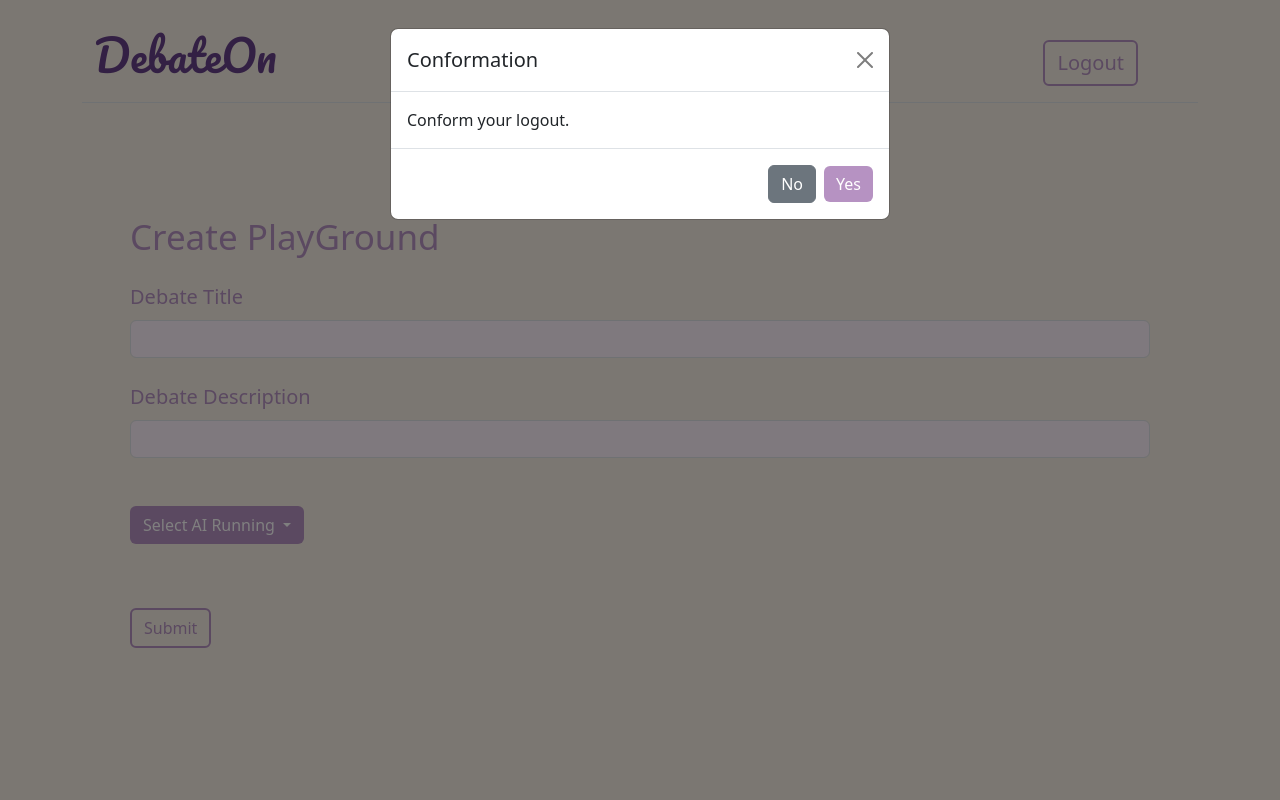
After one commit to Sakib-Dalal/DebateOn, a Flask app: page /userpage/create_playground in a window 1280 px wide, after a click on "Logout". The commit adds this page. Run offline with Flask 3, Linux system fonts and the light colour scheme; the visitor is signed in with stand-in values (Sample User, id 1).

Commit message:
create playground

```diff
--- a/main.py
+++ b/main.py
@@ -95,15 +95,15 @@ def register():
         return redirect(url_for('userpage'))
     return render_template('register.html')
 
-# About Us Page
-@app.route('/aboutus')
-def aboutus():
-    return render_template('aboutus.html')
+# # About Us Page
+# @app.route('/aboutus')
+# def aboutus():
+#     return render_template('aboutus.html')
 
-# Features Page
-@app.route('/features')
-def features():
-    return render_template('features.html')
+# # Features Page
+# @app.route('/features')
+# def features():
+#     return render_template('features.html')
 
 # Users Main Page
 @app.route('/userpage')
@@ -113,242 +113,247 @@ def userpage():
     # Passing the name from the current_user
     return render_template('userpage.html', name=name)
 
-# add new device page
-@app.route('/new_device/<email>')
+@app.route("/userpage/create_playground")
 @login_required
-def new_device(email):
-    return render_template('new_device.html', email=email)
+def create_playground():
+    return render_template('playground_create.html')
 
-# delete device
-@app.route('/delete_device/<name>/<device_name>/<device_key>')
-@login_required
-def delete_device(name, device_name, device_key):
-    # delete csv file
-    path = f"./data/{device_key}.csv"
-    os.remove(path)
-    # Update data here
-    record_to_be_updated = db.session.execute(db.select(User).where(User.email == name)).scalar()
-    devices = str(record_to_be_updated.device)
-    devices_api = str(record_to_be_updated.device_API)
-    # using split to convert string to list
-    device_list = devices.split(",")
-    device_api_list = devices_api.split(",")
-    print(device_name, device_key)
-    # delete device name and device key
-    device_list.remove(device_name)
-    device_api_list.remove(device_key)
-    dl = ",".join(device_list)
-    da = ",".join(device_api_list)
-    # convert to string
-    # update record
-    record_to_be_updated.device =  dl  # update value
-    record_to_be_updated.device_API = da
-    print("delete value")
-    db.session.commit()
-    flash("Please Re-Login to overwrite changes.")
-    return redirect(url_for('login'))
+# # add new device page
+# @app.route('/new_device/<email>')
+# @login_required
+# def new_device(email):
+#     return render_template('new_device.html', email=email)
 
-# display created api key
-@app.route('/display_API/<email>/<device_name>/<API_key>')
-@login_required
-def display_api(email, device_name, API_key):
-    return render_template("display_api.html", email=email, device_name=device_name, API_key=API_key)
+# # delete device
+# @app.route('/delete_device/<name>/<device_name>/<device_key>')
+# @login_required
+# def delete_device(name, device_name, device_key):
+#     # delete csv file
+#     path = f"./data/{device_key}.csv"
+#     os.remove(path)
+#     # Update data here
+#     record_to_be_updated = db.session.execute(db.select(User).where(User.email == name)).scalar()
+#     devices = str(record_to_be_updated.device)
+#     devices_api = str(record_to_be_updated.device_API)
+#     # using split to convert string to list
+#     device_list = devices.split(",")
+#     device_api_list = devices_api.split(",")
+#     print(device_name, device_key)
+#     # delete device name and device key
+#     device_list.remove(device_name)
+#     device_api_list.remove(device_key)
+#     dl = ",".join(device_list)
+#     da = ",".join(device_api_list)
+#     # convert to string
+#     # update record
+#     record_to_be_updated.device =  dl  # update value
+#     record_to_be_updated.device_API = da
+#     print("delete value")
+#     db.session.commit()
+#     flash("Please Re-Login to overwrite changes.")
+#     return redirect(url_for('login'))
 
-# create new device database page
-@app.route('/register_new_device/<name>', methods=['GET', 'POST'])
-@login_required
-def register_new_device(name):
-    if request.method == 'POST':
-        email = request.form.get('email')
-        device_name = request.form.get('device_name')
-        api = f"{email}-{device_name}"
+# # display created api key
+# @app.route('/display_API/<email>/<device_name>/<API_key>')
+# @login_required
+# def display_api(email, device_name, API_key):
+#     return render_template("display_api.html", email=email, device_name=device_name, API_key=API_key)
 
-        if name == email:
-            # generate api_key
-            API_key = str(generate_password_hash(api, method='pbkdf2:sha256', salt_length=8))[-15:]
-            # create CSV file
-            file_path = f"./data/{API_key}.csv"
-            with open(file_path, 'w') as csv_file:
-                csv_write = csv.writer(csv_file)
-                csv_write.writerow(['Time', 'Blood_Pressure', 'ECG', 'Body_Temperature'])
-            print("file created")
+# # create new device database page
+# @app.route('/register_new_device/<name>', methods=['GET', 'POST'])
+# @login_required
+# def register_new_device(name):
+#     if request.method == 'POST':
+#         email = request.form.get('email')
+#         device_name = request.form.get('device_name')
+#         api = f"{email}-{device_name}"
 
-            # Update data here
-            record_to_be_updated = db.session.execute(db.select(User).where(User.email == name)).scalar()
-            # print data
-            devices = str(record_to_be_updated.device)
-            devices_api = str(record_to_be_updated.device_API)
-            # using split to convert sting to list
-            device_list = devices.split(",")
-            device_api_list = devices_api.split(",")
-            # appending new device
-            device_list.append(device_name)
-            device_api_list.append(API_key)
-            dl = ",".join(device_list)
-            da =  ",".join(device_api_list)
-            # convert to string
-            # update record
-            record_to_be_updated.device =  dl  # update value
-            record_to_be_updated.device_API = da
-            print("updated value")
-            db.session.commit()
-            # Get the public IP address
-            response = requests.get('https://api.ipify.org?format=json')
-            public_ip = response.json()['ip']
-            return render_template("display_api.html", email=email, device_name=device_name, API_key=API_key, public_ip=public_ip)
-        else:
-            flash("You entered incorrect email. Please re-login!")
-            return redirect(url_for('login'))
-    return render_template('index.html')
+#         if name == email:
+#             # generate api_key
+#             API_key = str(generate_password_hash(api, method='pbkdf2:sha256', salt_length=8))[-15:]
+#             # create CSV file
+#             file_path = f"./data/{API_key}.csv"
+#             with open(file_path, 'w') as csv_file:
+#                 csv_write = csv.writer(csv_file)
+#                 csv_write.writerow(['Time', 'Blood_Pressure', 'ECG', 'Body_Temperature'])
+#             print("file created")
+
+#             # Update data here
+#             record_to_be_updated = db.session.execute(db.select(User).where(User.email == name)).scalar()
+#             # print data
+#             devices = str(record_to_be_updated.device)
+#             devices_api = str(record_to_be_updated.device_API)
+#             # using split to convert sting to list
+#             device_list = devices.split(",")
+#             device_api_list = devices_api.split(",")
+#             # appending new device
+#             device_list.append(device_name)
+#             device_api_list.append(API_key)
+#             dl = ",".join(device_list)
+#             da =  ",".join(device_api_list)
+#             # convert to string
+#             # update record
+#             record_to_be_updated.device =  dl  # update value
+#             record_to_be_updated.device_API = da
+#             print("updated value")
+#             db.session.commit()
+#             # Get the public IP address
+#             response = requests.get('https://api.ipify.org?format=json')
+#             public_ip = response.json()['ip']
+#             return render_template("display_api.html", email=email, device_name=device_name, API_key=API_key, public_ip=public_ip)
+#         else:
+#             flash("You entered incorrect email. Please re-login!")
+#             return redirect(url_for('login'))
+#     return render_template('index.html')
 
 # data section here
 # create plotly graph
-@app.route('/graph/<email>/<device_name>/<device_key>')
-@login_required
-def graph(email, device_name, device_key):
-    # read csv file
-    file_path = f"./data/{device_key}.csv"
-    db = pd.read_csv(file_path)
+# @app.route('/graph/<email>/<device_name>/<device_key>')
+# @login_required
+# def graph(email, device_name, device_key):
+#     # read csv file
+#     file_path = f"./data/{device_key}.csv"
+#     db = pd.read_csv(file_path)
 
-    index = db.index.to_list()
-    labels = db.columns.to_list()
-    values = db.mean().to_list()
-    time = db.Time.to_list()
-    blood_pressure = db.Blood_Pressure.to_list()
-    ecg = db.ECG.to_list()
-    body_temperature = db.Body_Temperature.to_list()
+#     index = db.index.to_list()
+#     labels = db.columns.to_list()
+#     values = db.mean().to_list()
+#     time = db.Time.to_list()
+#     blood_pressure = db.Blood_Pressure.to_list()
+#     ecg = db.ECG.to_list()
+#     body_temperature = db.Body_Temperature.to_list()
 
-    BloodPressureGraph = {
-        'x': time,
-        'y': blood_pressure,
-        'type': 'scatter',
-        'mode': 'lines+markers',
-        'marker': {'color': 'red',
-                'size': blood_pressure},
-        'name': 'Sample Data',
-    }
+#     BloodPressureGraph = {
+#         'x': time,
+#         'y': blood_pressure,
+#         'type': 'scatter',
+#         'mode': 'lines+markers',
+#         'marker': {'color': 'red',
+#                 'size': blood_pressure},
+#         'name': 'Sample Data',
+#     }
 
-    BloodPressureBarGraph = {
-        'x': time,
-        'y': blood_pressure,
-        'type': 'bar',
-        'marker': {'color': '#F45050'},
-        'name': 'Bar Data'
-    }
+#     BloodPressureBarGraph = {
+#         'x': time,
+#         'y': blood_pressure,
+#         'type': 'bar',
+#         'marker': {'color': '#F45050'},
+#         'name': 'Bar Data'
+#     }
 
-    BodyTemperatureGraph = {
-        'x': time,
-        'y': body_temperature,
-        'type': 'scatter',
-        'mode': 'lines+markers',
-        'marker': {'color': "gray",
-                'size': body_temperature},  # Set the color here
-        'name': 'Sample Data',
-    }
+#     BodyTemperatureGraph = {
+#         'x': time,
+#         'y': body_temperature,
+#         'type': 'scatter',
+#         'mode': 'lines+markers',
+#         'marker': {'color': "gray",
+#                 'size': body_temperature},  # Set the color here
+#         'name': 'Sample Data',
+#     }
 
-    BodyTemperatureBarGraph = {
-        'x': time,
-        'y': body_temperature,
-        'type': 'bar',
-        'marker': {'color': 'gray'},
-        'name': 'Bar Data'
-    }
+#     BodyTemperatureBarGraph = {
+#         'x': time,
+#         'y': body_temperature,
+#         'type': 'bar',
+#         'marker': {'color': 'gray'},
+#         'name': 'Bar Data'
+#     }
 
-    # Create some JSON data for pie chart
-    MeanPieChart = {
-        'title': "Mean Graph",
-        "textinfo": "label",
-        'labels': labels,
-        'values': values,
-        'hole':0.5,
-        'type': 'pie',
-        'name': 'Pie Data',
-        "textposition": "outside"
-    }
+#     # Create some JSON data for pie chart
+#     MeanPieChart = {
+#         'title': "Mean Graph",
+#         "textinfo": "label",
+#         'labels': labels,
+#         'values': values,
+#         'hole':0.5,
+#         'type': 'pie',
+#         'name': 'Pie Data',
+#         "textposition": "outside"
+#     }
 
-    # 3D graph
-    graph = go.Figure(data=[go.Mesh3d(
-        x=time,
-        y=blood_pressure,
-        z=body_temperature,
-        opacity=0.5,
-        color='rgba(255, 0, 0, 0.6)'  # Red color with opacity
-    )])
+#     # 3D graph
+#     graph = go.Figure(data=[go.Mesh3d(
+#         x=time,
+#         y=blood_pressure,
+#         z=body_temperature,
+#         opacity=0.5,
+#         color='rgba(255, 0, 0, 0.6)'  # Red color with opacity
+#     )])
 
-    graph.update_layout(
-        scene=dict(
-            xaxis=dict(nticks=4, range=[-100, 100], title="Time"),
-            yaxis=dict(nticks=4, range=[None, 100], title="Blood Pressure"),
-            zaxis=dict(nticks=4, range=[-100, None], title="Body Temperature"),
-        ),
+#     graph.update_layout(
+#         scene=dict(
+#             xaxis=dict(nticks=4, range=[-100, 100], title="Time"),
+#             yaxis=dict(nticks=4, range=[None, 100], title="Blood Pressure"),
+#             zaxis=dict(nticks=4, range=[-100, None], title="Body Temperature"),
+#         ),
 
-        margin=dict(r=0, l=0, b=0, t=0)
-    )
+#         margin=dict(r=0, l=0, b=0, t=0)
+#     )
 
-    #Create 3D scatter plot
-    scatter_graph = go.Figure(data=[go.Scatter3d(
-        x=time,
-        y=blood_pressure,
-        z=ecg,
-        mode='lines+markers',
-        marker=dict(
-            size=12,
-            color=blood_pressure,
-            colorscale='Viridis',
-            opacity=0.8
-        )
-    )])
+#     #Create 3D scatter plot
+#     scatter_graph = go.Figure(data=[go.Scatter3d(
+#         x=time,
+#         y=blood_pressure,
+#         z=ecg,
+#         mode='lines+markers',
+#         marker=dict(
+#             size=12,
+#             color=blood_pressure,
+#             colorscale='Viridis',
+#             opacity=0.8
+#         )
+#     )])
 
-    # Update layout
-    scatter_graph.update_layout(
-        scene=dict(
-            xaxis=dict(title='Time'),
-            yaxis=dict(title='Blood Pressure'),
-            zaxis=dict(title='ECG'),
-        ),
-        margin=dict(l=0, r=0, b=0, t=0),
-    )
+#     # Update layout
+#     scatter_graph.update_layout(
+#         scene=dict(
+#             xaxis=dict(title='Time'),
+#             yaxis=dict(title='Blood Pressure'),
+#             zaxis=dict(title='ECG'),
+#         ),
+#         margin=dict(l=0, r=0, b=0, t=0),
+#     )
 
-    # Convert the figure to JSON
-    graph_data = [BloodPressureGraph, BloodPressureBarGraph, BodyTemperatureGraph, BodyTemperatureBarGraph, MeanPieChart, graph, scatter_graph]
-    # Convert the data to JSON
-    graph_json = json.dumps(graph_data, cls=plotly.utils.PlotlyJSONEncoder)
+#     # Convert the figure to JSON
+#     graph_data = [BloodPressureGraph, BloodPressureBarGraph, BodyTemperatureGraph, BodyTemperatureBarGraph, MeanPieChart, graph, scatter_graph]
+#     # Convert the data to JSON
+#     graph_json = json.dumps(graph_data, cls=plotly.utils.PlotlyJSONEncoder)
 
-    return render_template('graph.html', graph_json=graph_json, email=email, device_name=device_name)
+#     return render_template('graph.html', graph_json=graph_json, email=email, device_name=device_name)
 
-# Table page
-@app.route('/table/<email>/<device_name>/<device_key>')
-@login_required
-def table(email, device_name, device_key):
-    # read csv file
-    file_path = f"./data/{device_key}.csv"
-    db = pd.read_csv(file_path)
+# # Table page
+# @app.route('/table/<email>/<device_name>/<device_key>')
+# @login_required
+# def table(email, device_name, device_key):
+#     # read csv file
+#     file_path = f"./data/{device_key}.csv"
+#     db = pd.read_csv(file_path)
 
-     # Define table data
-    header = dict(values=["Index"]+db.columns.to_list(),
-                    align='center',
-                    font=dict(color='white', size=12),
-                    fill=dict(color='#E72929'))
+#      # Define table data
+#     header = dict(values=["Index"]+db.columns.to_list(),
+#                     align='center',
+#                     font=dict(color='white', size=12),
+#                     fill=dict(color='#E72929'))
 
-    cells = dict(values=[db.index.to_list(),
-                        db.Time.to_list(),
-                        db.Blood_Pressure.to_list(),
-                        db.ECG.to_list(),
-                        db.Body_Temperature.to_list()],
+#     cells = dict(values=[db.index.to_list(),
+#                         db.Time.to_list(),
+#                         db.Blood_Pressure.to_list(),
+#                         db.ECG.to_list(),
+#                         db.Body_Temperature.to_list()],
 
-                align='center',
-                font=dict(color='#E72929', size=12),
-                fill=dict(color=["#EEEEEE", "#FEF2F4"]))
+#                 align='center',
+#                 font=dict(color='#E72929', size=12),
+#                 fill=dict(color=["#EEEEEE", "#FEF2F4"]))
 
-    table_data = {
-        'type': 'table',
-        'header': header,
-        'cells': cells
-    }
-    graph_data = [table_data]
-    # Convert the data to JSON
-    graph_json = json.dumps(graph_data)
-    return render_template('table.html', graph_json=graph_json, email=email, device_name=device_name)
+#     table_data = {
+#         'type': 'table',
+#         'header': header,
+#         'cells': cells
+#     }
+#     graph_data = [table_data]
+#     # Convert the data to JSON
+#     graph_json = json.dumps(graph_data)
+#     return render_template('table.html', graph_json=graph_json, email=email, device_name=device_name)
 
 # Logout Page
 @app.route('/logout')
@@ -356,57 +361,57 @@ def logout():
     logout_user()
     return redirect(url_for('home'))
 
-# API page Here
-# HTTP GET Read Record
-# example: http://127.0.0.1:5000/healthbox/api
-@app.route('/healthbox/api/<email>/<device_name>/<api>', methods=["GET"])
-def api(email, device_name, api):
-    # Open csv file here
-    file_path = f"./data/{api}.csv"
-    fileData = pd.read_csv(file_path)
-    data = {
-        "index": fileData.index.tolist(),
-        "Blood_Pressure": fileData["Blood_Pressure"].tolist(),
-        "Body_Temperature": fileData["Body_Temperature"].tolist(),
-        "ECG": fileData["ECG"].tolist(),
-        "Time": fileData["Time"].tolist()
-    }
-    if data:
-        return jsonify(data=data)
-    else:
-        return jsonify(error={"Not Found: Data or API key not found."})
+# # API page Here
+# # HTTP GET Read Record
+# # example: http://127.0.0.1:5000/healthbox/api
+# @app.route('/healthbox/api/<email>/<device_name>/<api>', methods=["GET"])
+# def api(email, device_name, api):
+#     # Open csv file here
+#     file_path = f"./data/{api}.csv"
+#     fileData = pd.read_csv(file_path)
+#     data = {
+#         "index": fileData.index.tolist(),
+#         "Blood_Pressure": fileData["Blood_Pressure"].tolist(),
+#         "Body_Temperature": fileData["Body_Temperature"].tolist(),
+#         "ECG": fileData["ECG"].tolist(),
+#         "Time": fileData["Time"].tolist()
+#     }
+#     if data:
+#         return jsonify(data=data)
+#     else:
+#         return jsonify(error={"Not Found: Data or API key not found."})
 
 # HTTP POST - create new record
 # example: http://127.0.0.1:5000/healthbox/api/add/6e3c96dc2d72cb7?time=12&bloodpressure=100&ecg=100&bodytemperature=100
-@app.route("/healthbox/api/add/<api_key>", methods=['POST'])
-def add_data(api_key):
-    file_path = f"./data/{api_key}.csv"
+# @app.route("/healthbox/api/add/<api_key>", methods=['POST'])
+# def add_data(api_key):
+#     file_path = f"./data/{api_key}.csv"
 
-    Time = request.args.get("time")
-    BloodPressure = request.args.get("bloodpressure")
-    ECG = request.args.get("ecg")
-    BodyTemperature = request.args.get("bodytemperature")
+#     Time = request.args.get("time")
+#     BloodPressure = request.args.get("bloodpressure")
+#     ECG = request.args.get("ecg")
+#     BodyTemperature = request.args.get("bodytemperature")
 
-    new_data = [Time, BloodPressure, ECG, BodyTemperature]
+#     new_data = [Time, BloodPressure, ECG, BodyTemperature]
 
-    try:
-        # Read existing data from the CSV file
-        with open(file_path, mode='r') as file:
-            reader = csv.reader(file)
-            existing_data = list(reader)
+#     try:
+#         # Read existing data from the CSV file
+#         with open(file_path, mode='r') as file:
+#             reader = csv.reader(file)
+#             existing_data = list(reader)
 
-        #Append the new data
-        existing_data.append(new_data)
+#         #Append the new data
+#         existing_data.append(new_data)
 
-        # Write the updated data back to the CSV file
-        with open(file_path, mode='w', newline='') as file:
-            writer = csv.writer(file)
-            writer.writerows(existing_data)
-            print(new_data)
+#         # Write the updated data back to the CSV file
+#         with open(file_path, mode='w', newline='') as file:
+#             writer = csv.writer(file)
+#             writer.writerows(existing_data)
+#             print(new_data)
 
-        return jsonify(response={"success": "Successfully add the data."})
-    except:
-        return jsonify(error={"error": "Data not added. Please check API key."})
+#         return jsonify(response={"success": "Successfully add the data."})
+#     except:
+#         return jsonify(error={"error": "Data not added. Please check API key."})
 
 if __name__ == '__main__':
     app.run(debug=True, host="0.0.0.0", port=80)
--- /dev/null
+++ b/templates/playground_create.html
@@ -0,0 +1,90 @@
+{% include "header.html" %}
+
+<div class="container">
+  <nav class="navbar navbar-expand-lg bg-body-light border-bottom">
+      <div class="container-fluid">
+          <a class="navbar-brand fs-2 fw-light mt-3" href="/">
+                  <h1 class="logo" style="font-size: 43px">
+                      DebateOn
+                  </h1>
+          </a>
+
+          <div class="login" style="direction: ltr;">
+            <ul class="navbar-nav me-auto mb-2 mb-lg-0">
+                <li class="nav-item mobile_form">
+                        <button type="button" class="btn fs-5 mx-5 mt-4" style="color: #B692C2; border: 2px #B692C2 solid;" data-bs-toggle="modal" data-bs-target="#logout_button">
+                            Logout
+                        </button>
+                    <!-- Modal -->
+                    <div class="modal fade" id="logout_button" data-bs-backdrop="static" data-bs-keyboard="false" tabindex="-1" aria-labelledby="staticBackdropLabel" aria-hidden="true">
+                        <div class="modal-dialog">
+                        <div class="modal-content">
+                            <div class="modal-header">
+                                <h1 class="modal-title fs-5" id="staticBackdropLabel">Conformation</h1>
+                                <button type="button" class="btn-close" data-bs-dismiss="modal" aria-label="Close"></button>
+                            </div>
+                            <div class="modal-body">
+                                Conform your logout.
+                            </div>
+                            <div class="modal-footer">
+                                <button type="button" class="btn btn-secondary" data-bs-dismiss="modal">No</button>
+                                <a aria-current="page" href="{{ url_for('logout') }}">
+                                    <button type="button" class="btn btn-danger" style="color: #ffffff; background-color: #B692C2; border: #B692C2;">Yes</button>
+                                </a>
+                            </div>
+                        </div>
+                        </div>
+                    </div>
+                </li>
+
+            </ul>
+          </div>
+
+        </div>
+      </nav>
+
+<!-- Form -->
+        <div class="text-danger mx-5 mt-5 mb-5" style="margin: 55px; padding-top: 65px;">
+
+          <h1 class="fw-light mb-4" style="color: #B692C2; font-size: 35px;">
+            Create PlayGround</h1>
+
+          <!--Flash check-->
+          {% with messages = get_flashed_messages() %}
+            {% if messages %}
+              {% for message in messages %}
+                <div class="alert alert-warning alert-dismissible fade show" role="alert">
+                  <strong>Warning!</strong> {{ message }}
+                  <button type="button" class="btn-close" data-bs-dismiss="alert" aria-label="Close"></button>
+              </div>
+              {% endfor %}
+            {% endif %}
+          {% endwith %}
+
+          <form action="{{ url_for('login') }}" method="post">
+
+            <div class="mb-4">
+              <label for="exampleInputEmail1" class="form-label" style="color: #B692C2; font-size: 20px; font-weight:300;">Debate Title</label>
+              <input type="string" name="debate_title" required="required" class="form-control" id="exampleInputEmail1" aria-describedby="emailHelp" style="background-color: #fff2fc;">
+            </div>
+
+            <div class="mb-5">
+              <label for="exampleInputPassword1" class="form-label" style="color: #B692C2; font-size: 20px; font-weight:300;">Debate Description</label>
+              <input type="text" name="debate_description" required="required" class="form-control" style="background-color: #fff2fc;">
+            </div>
+
+            <div class="dropdown mb-5">
+                <button class="btn dropdown-toggle" type="button" data-bs-toggle="dropdown" aria-expanded="false" style="color: #ffffff; background-color: #B692C2;">
+                  Select AI Running
+                </button>
+                <ul class="dropdown-menu">
+                  <li><a class="dropdown-item" href="#">On Go Running</a></li>
+                  <li><a class="dropdown-item" href="#">At The End</a></li>
+                </ul>
+              </div>
+
+            <button type="submit" class="btn mt-3" style="color: #B692C2; border: 2px #B692C2 solid">Submit</button>
+          </form>
+        </div>
+
+{% include "footer.html" %}
```
Also changed, not shown: templates/userpage.html (+6 -3 lines), static/create_playground.svg (added).
